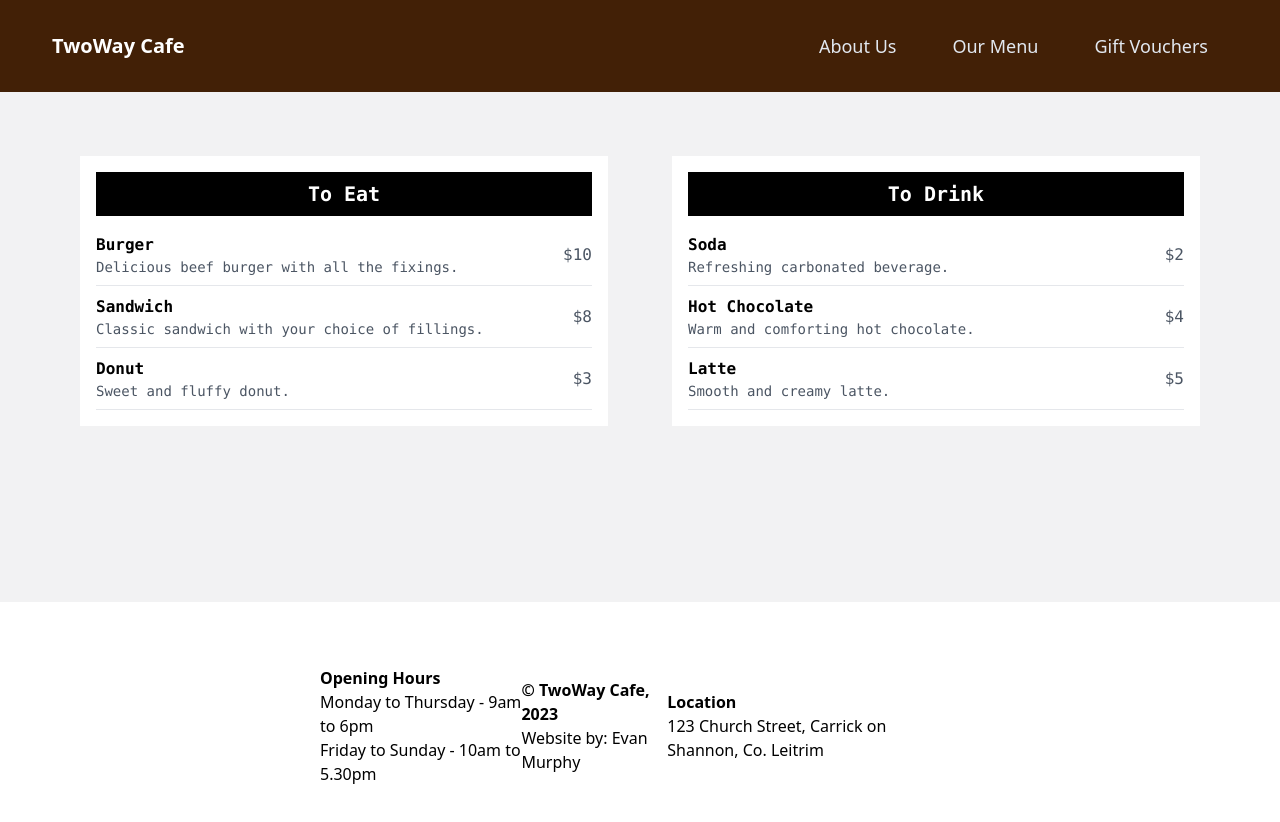
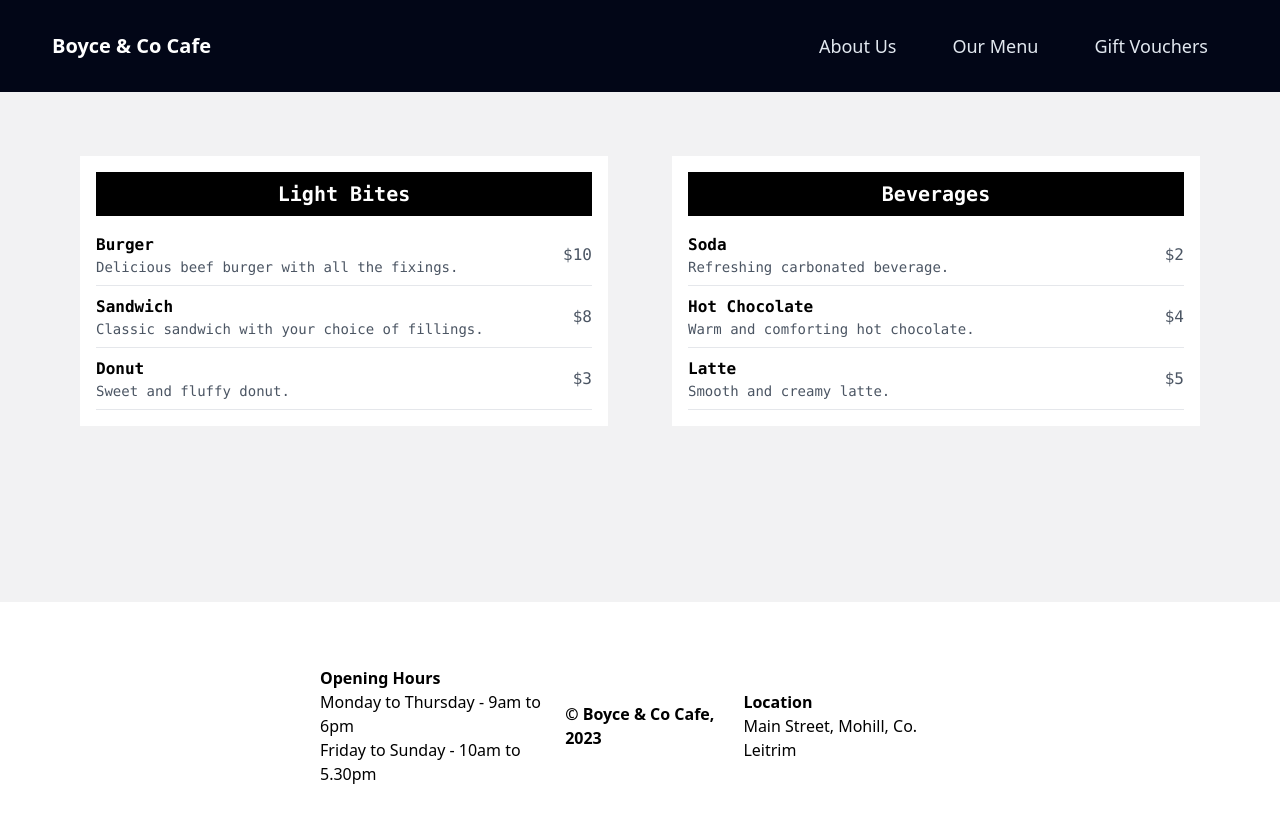
Before and after one commit to xEvanM/boycecafe, a Vue app: page /menu in a window 1280 px wide. Shown: the top 822 px of the page. Built offline with nearby package versions, Linux system fonts and the light colour scheme.

Commit message:
Updated images, changed colour scheme, add logo

```diff
--- a/src/components/Footer.vue
+++ b/src/components/Footer.vue
@@ -12,14 +12,13 @@
 
       <!-- Middle column: Copyright -->
       <div class="hidden lg:block lg:mt-4">
-        <h1 class="font-bold">&copy; TwoWay Cafe, 2023</h1>
-        <p>Website by: Evan Murphy</p>
+        <h1 class="font-bold">&copy; Boyce & Co Cafe, 2023</h1>
       </div>
 
       <!-- Right column: Location -->
       <div class="mt-4">
         <h1 class="font-bold">Location</h1>
-        <p>123 Church Street, Carrick on Shannon, Co. Leitrim</p>
+        <p>Main Street, Mohill, Co. Leitrim</p>
       </div>
 
     </div>
--- a/src/components/Navbar.vue
+++ b/src/components/Navbar.vue
@@ -1,7 +1,7 @@
 <template>
-  <nav class="sticky top-0 flex flex-col items-center justify-between lg:flex-row bg-walnut lg:p-8 p-4">
+  <nav class="sticky top-0 flex flex-col items-center justify-between lg:flex-row bg-slate-950 lg:p-8 p-4">
     <div class="flex items-center flex-shrink-0 text-white">
-      <span class="font-bold text-xl lg:ml-50 lg:pl-5 self-center">TwoWay Cafe</span>
+      <span class="font-bold text-xl lg:ml-50 lg:pl-5 self-center">Boyce & Co Cafe</span>
     </div>
 
     <div class="hidden w-full lg:block lg:w-auto lg:pr-10">
--- a/src/views/HomePage.vue
+++ b/src/views/HomePage.vue
@@ -8,10 +8,10 @@ import Footer from "../components/Footer.vue"
 
 <template>
 
-    <navbar  class=" font-mono top-0 z-20 sticky"></navbar>
+    <navbar class="font-mono top-0 z-20 sticky"></navbar>
 
     <div class="hidden lg:block lg:h-full lg:w-full bg-no-repeat bg-cover bg-center bg-cafe">
-      <h1 class="hidden lg:block font-extrabold lg:text-5xl lg:p-100 align-middle text-center text-white"> Twoway Cafe </h1>
+      <img class="hidden lg:block mx-auto lg:p-100" src="../assets/images/boyce_and_co_full_logo.png">
     </div>
 
     <SectionRight class="relative font-mono" heading="ABOUT US" button="Learn More" secBackground="bg-coffee"
@@ -20,7 +20,7 @@ import Footer from "../components/Footer.vue"
   </SectionRight>
 
   <SectionLeft class="relative font-mono" heading="OUR MENU" button="View our Menu" secBackground="bg-sandwich"
-    text="We are a family run cafe located in the heart of carrick on shannon. The perfect place to enjoy a light bite, a cup of one of our speciaility beverages, and a chat with your friends or family. Are you interested
+    text="We are a family run cafe located in the heart of Leitrim; the village of Mohill. The perfect place to enjoy a light bite, a cup of one of our speciaility beverages, and a chat with your friends or family. Are you interested
     in learning more about our story?">
   </SectionLeft>
 
--- a/src/views/MenuPage.vue
+++ b/src/views/MenuPage.vue
@@ -13,7 +13,7 @@ import Footer from "../components/Footer.vue"
         <div class="flex mb-8 px-4">
           <div class="w-1/2 pr-4 bg-white p-4">
             <div class="flex justify-center items-center bg-black text-white py-2 mb-2">
-              <h2 class="text-xl font-semibold font-mono">To Eat</h2>
+              <h2 class="text-xl font-semibold font-mono">Light Bites</h2>
             </div>
             <ul>
               <li class="flex justify-between items-center py-2 border-b">
@@ -43,7 +43,7 @@ import Footer from "../components/Footer.vue"
 
           <div class="w-1/2 pl-4 ml-16 bg-white p-4">
             <div class="flex justify-center items-center bg-black text-white py-2 mb-2">
-              <h2 class="text-xl font-semibold font-mono">To Drink</h2>
+              <h2 class="text-xl font-semibold font-mono">Beverages</h2>
             </div>
             <ul>
               <li class="flex justify-between items-center py-2 border-b">
--- a/tailwind.config.js
+++ b/tailwind.config.js
@@ -11,7 +11,7 @@ module.exports = {
         '100': '25rem',
       },
       backgroundImage: {
-        'cafe': "url('../src/assets/images/twowaybg.jpg')",
+        'cafe': "url('../src/assets/images/twowaybg.png')",
         'coffee': "url('../src/assets/images/coffeecup.jpg')",
         'sandwich': "url('../src/assets/images/sandwich.jpg')",
         'giftcard': "url('../src/assets/images/giftcard.jpeg')",
```
Also changed, not shown: src/assets/images/twowaybg.jpg (deleted).
